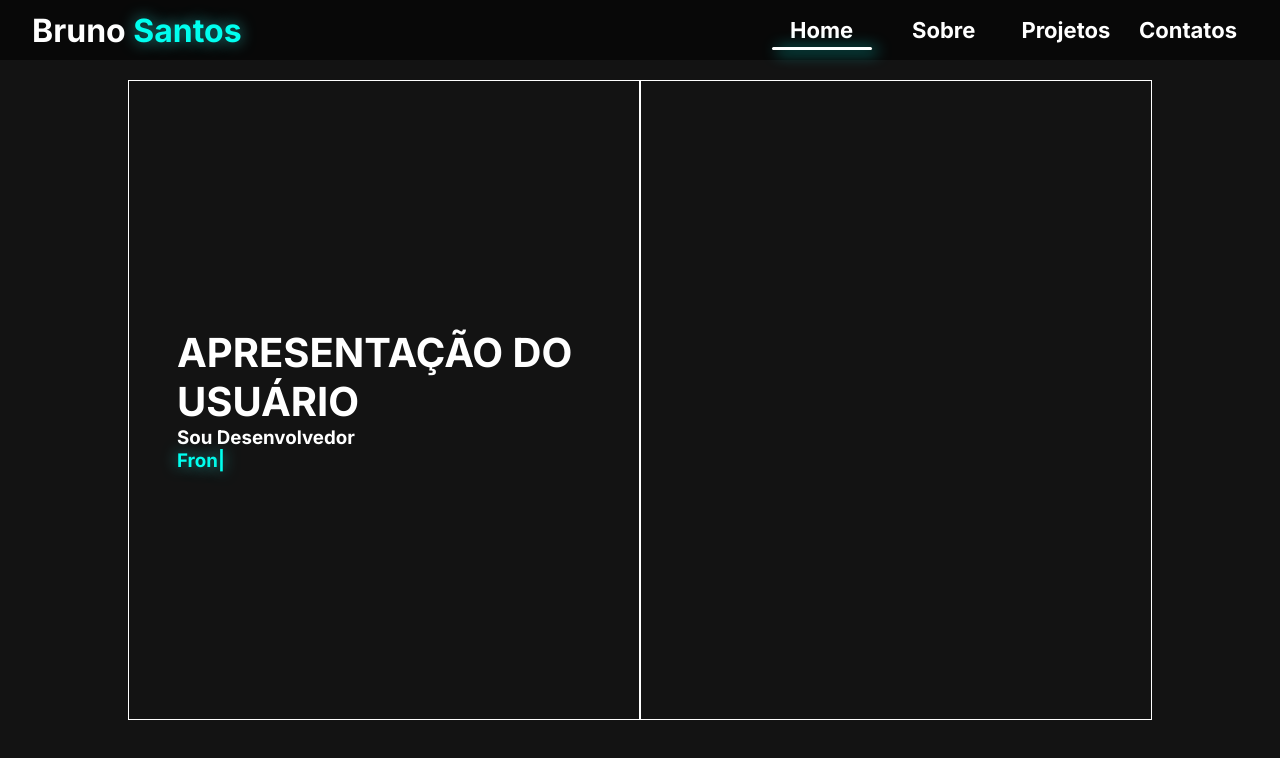
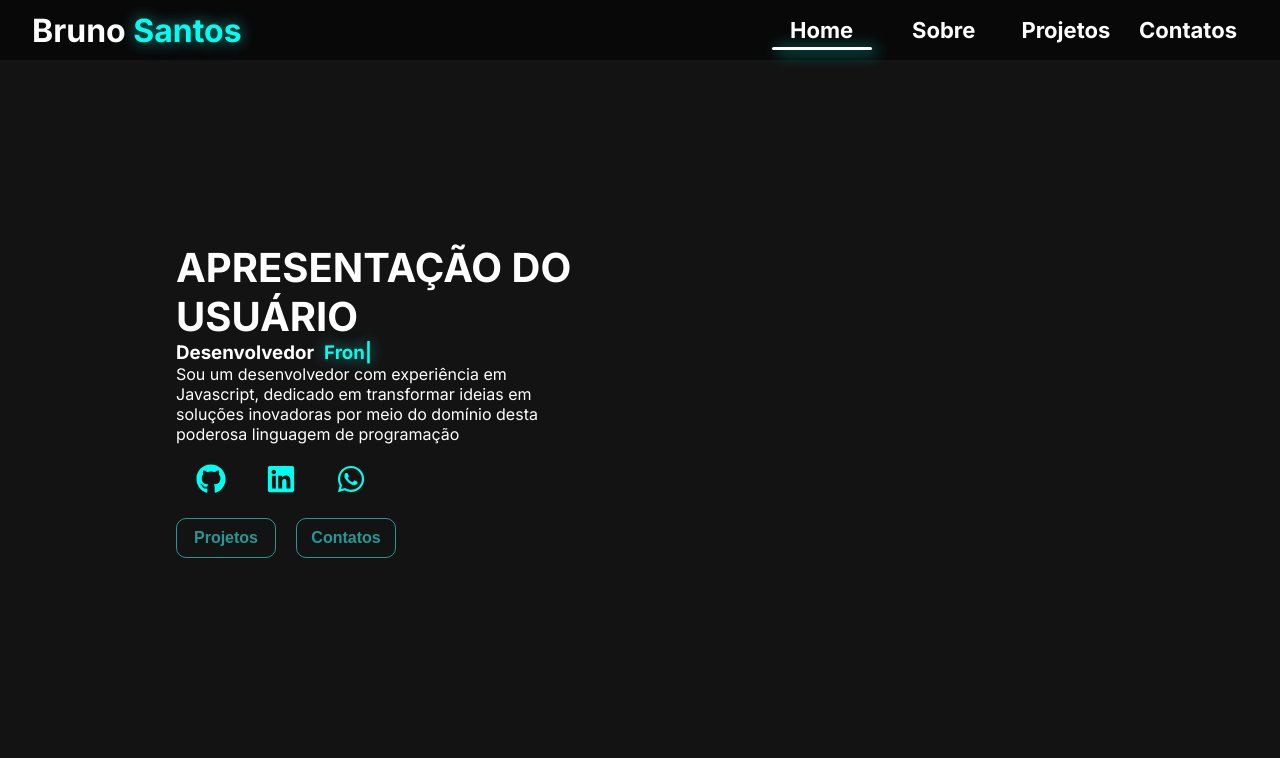
Before and after one commit to dev-brunosantos/Bruno-dev, a Next.js app: page / in a window 1280 px wide. Shown: the top 758 px of the page. Built offline with nearby package versions, Linux system fonts and the light colour scheme.

Commit message:
Adicionando informações na tela HOME

```diff
--- /dev/null
+++ b/src/app/components/Botoes/Btn.tsx
@@ -0,0 +1,22 @@
+import { BtnContainer } from "@/styles/BtnStyles"
+
+interface BtnInterface {
+    width: string,
+    height: string,
+    titulo: string,
+    fontSize?: string,
+    onClick: () => void
+}
+
+export const Btn = ({
+    width, height, titulo, fontSize = '20px', onClick
+}: BtnInterface) => {
+    return (
+        <BtnContainer
+            style={{ width: width, height: height, fontSize: fontSize }}
+            onClick={onClick}
+        >
+            {titulo}
+        </BtnContainer>
+    )
+}
--- a/src/app/globals.css
+++ b/src/app/globals.css
@@ -21,6 +21,11 @@ body {
   background-color: var(--black2);
 }
 
+.centralizar {
+  display: flex;
+  align-items: center;
+  justify-content: center;
+}
 
 span {
   color: var(--azul2);
@@ -83,3 +88,21 @@ img:hover {
   transition: 0.3s;
   overflow: hidden;
 }
+/* ------ ANIMAÇÃO ------ */
+.animacao {
+  margin-left: 10px;
+}
+.redescontatos {
+  width: 80%;
+  display: flex;
+  align-items: center;
+  justify-content: space-evenly;
+}
+
+/* ------ REDES CONTATOS HOME ------ */
+
+.redes-contato-home {
+  margin: 20px;
+  color: var(--azul2);
+  text-shadow: 10px 10px 20px red;
+}
--- a/src/app/pages/Inicio.tsx
+++ b/src/app/pages/Inicio.tsx
@@ -1,8 +1,10 @@
 "use client"
 import React from "react"
+import { ReactTyped } from "react-typed"
 import { ContainerInfor, ContainerPage } from "../../styles/PageStyles"
-
-import { ReactTyped } from "react-typed"
+import { FaGithub, FaLinkedin, FaWhatsapp } from 'react-icons/fa'
+import { CardTecnologia } from "../components/Cards/CardTecnologia"
+import { Btn } from "../components/Botoes/Btn"
 
 export default function Inicio() {
     return (
@@ -10,18 +12,38 @@ export default function Inicio() {
             <ContainerInfor>
                 <h1>APRESENTAÇÃO DO USUÁRIO</h1>
                 <h3>
-                    Sou Desenvolvedor <br />
-                    <span>
+                    Desenvolvedor
                     <ReactTyped
                         strings={["Front-end", "Back-end", "Mobile"]}
                         typeSpeed={50}
                         backSpeed={50}
                         loop={true}
                         fadeOut={true}
+                        className="animacao"
                     />
-                    </span>
-
                 </h3>
+                <p>
+                    Sou um desenvolvedor com experiência em Javascript, dedicado em
+                    transformar ideias em soluções inovadoras por meio do domínio desta
+                    poderosa linguagem de programação
+                </p>
+                <div className="redes-contatos">
+                    <FaGithub size={30} className="redes-contato-home" />
+                    <FaLinkedin size={30} className="redes-contato-home" />
+                    <FaWhatsapp size={30} className="redes-contato-home" />
+                </div>
+                <div>
+                    <Btn
+                        width="100px" height="40px"
+                        titulo="Projetos" fontSize="16px"
+                        onClick={() => alert('Funcionou')}
+                    />
+                    <Btn
+                        width="100px" height="40px"
+                        titulo="Contatos" fontSize="16px"
+                        onClick={() => alert('Funcionou')}
+                    />
+                </div>
             </ContainerInfor>
             <ContainerInfor>
 
--- /dev/null
+++ b/src/styles/BtnStyles.ts
@@ -0,0 +1,18 @@
+import { styled } from 'styled-components';
+
+export const BtnContainer = styled.button`
+    border: 1px solid var(--azul);
+    border-radius: 10px;
+    margin-right: 20px;
+    color: var(--azul);
+    font-weight: bold;
+    text-align: center;
+    background-color: transparent;
+    cursor: pointer;
+    &:hover {
+        border: none;
+        color: #fff;
+        background-color: var(--azul);
+        transition: 0.3s;
+    }
+`;
--- a/src/styles/PageStyles.ts
+++ b/src/styles/PageStyles.ts
@@ -12,7 +12,7 @@ export const ContainerPage = styled.section`
 export const ContainerInfor = styled.div`
     width: 40%;
     height: 80%;
-    border: 1px solid;
+    /* border: 1px solid; */
     padding: 3rem;
     display: flex;
     flex-direction: column;
```
Also changed, not shown: src/app/components/Cards/CardTecnologia.tsx (+17 -4 lines). Lines whose indentation alone changed are shown as unchanged.
